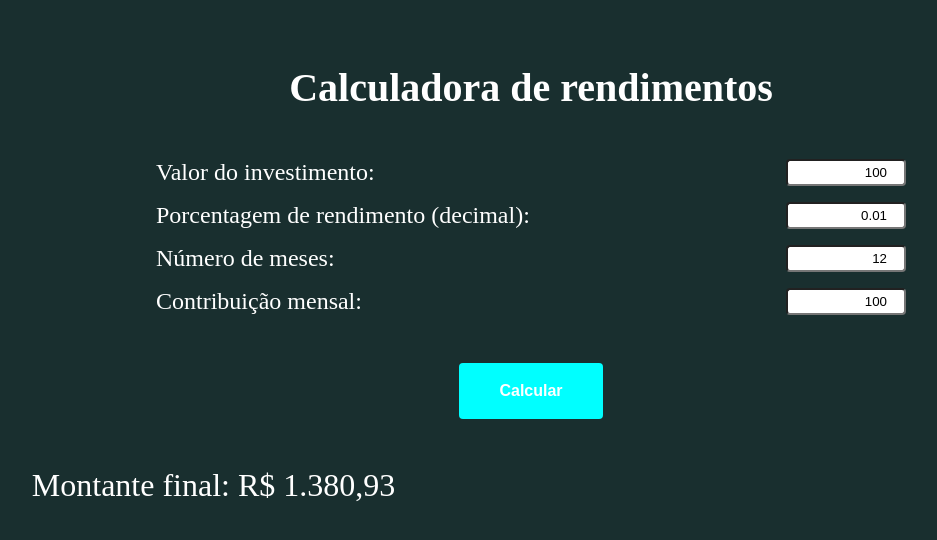
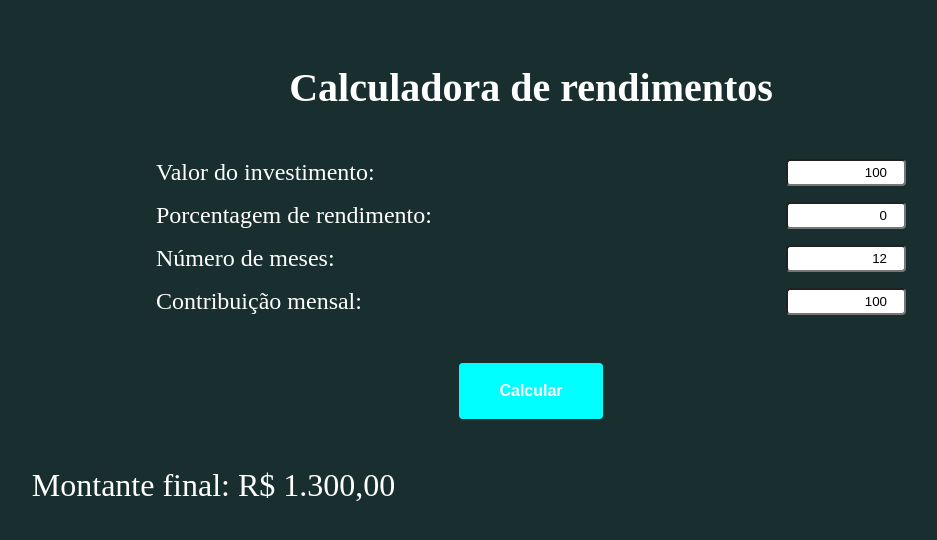
Before and after one commit to DevJpFarias/investment-amount, a plain HTML site: page index.html in a window 1280 px wide. Both pictures are taken after a click on the button "Calcular". Shown: the whole page, without its empty margins (109-1046 px from the left). Drawn offline with Linux system fonts and the light colour scheme.

Commit message:
feat: agora será usado número da porcentagem e não decimais

```diff
--- a/index.html
+++ b/index.html
@@ -18,8 +18,8 @@
         </div>
 
         <div class="row">
-            <label>Porcentagem de rendimento (decimal): </label>
-            <input type="number" id="rate" name="rate" min="0.01" max="1.00" step="0.01" value="0.01"/><br>
+            <label>Porcentagem de rendimento: </label>
+            <input type="number" id="rate" name="rate" min="0" max="1000" step="1" value="0"/><br>
         </div>
 
         <div class="row">
--- a/script.js
+++ b/script.js
@@ -7,7 +7,7 @@ function calculateCompoundInterest() {
   let amount = principal;
 
   for (let i = 1; i <= months; i++) {
-      amount = amount * (1 + rate) + monthly;
+    amount = amount * (1 + (rate / 100)) + monthly;
   }
 
   const resultDiv = document.getElementById("result");
```
